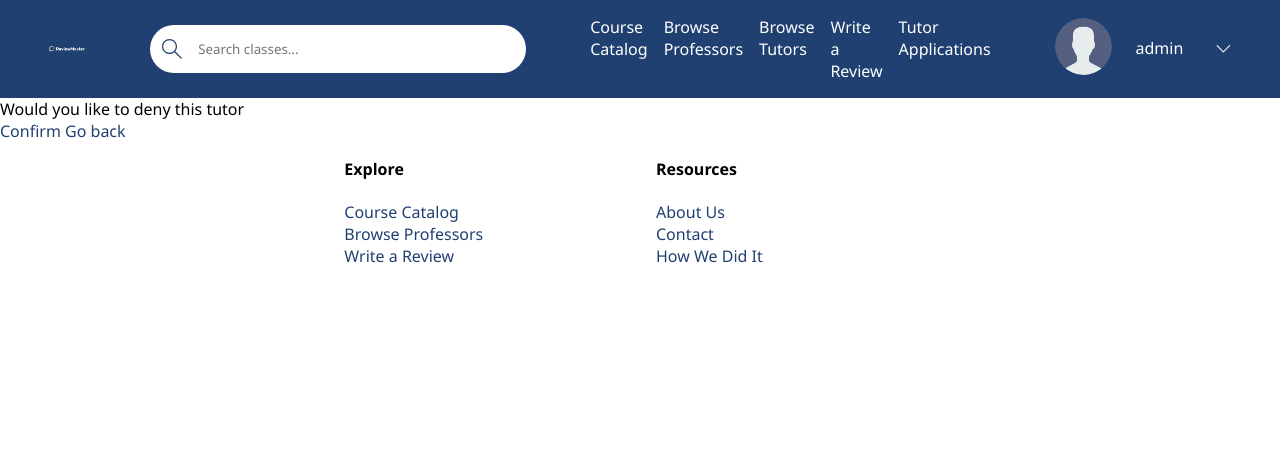
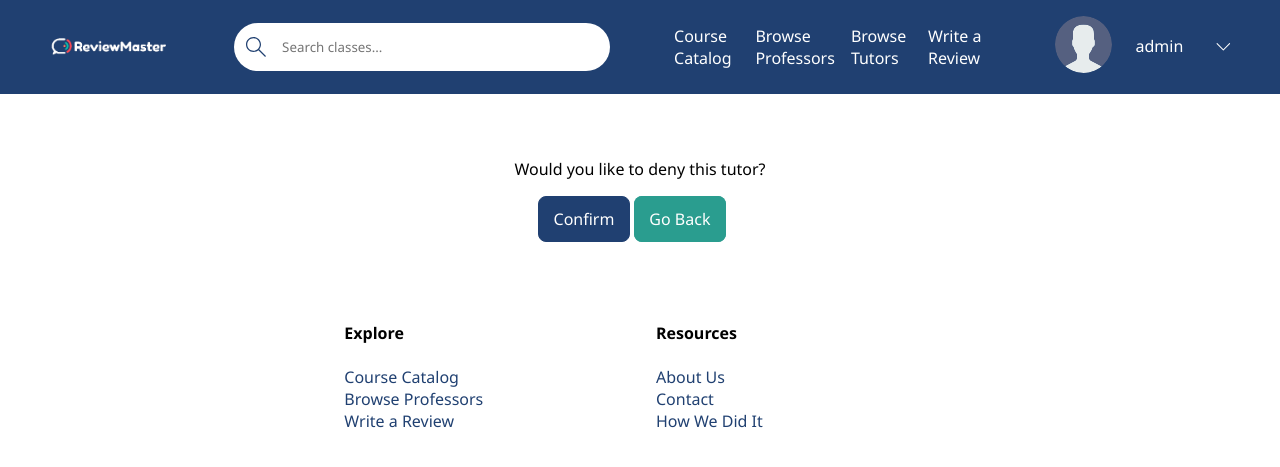
Before and after one commit to alexandernc0043/ITSC-3155-Group3, a Django app: page /update-tutor/2/1/ in a window 1280 px wide. Shown: the top 467 px of the page. Run offline with Django 5.2, Linux system fonts and the light colour scheme; a user stored in the database is signed in; data comes from the database, SQL or seed files in the repository; both versions use the stored data as it was after the commit.

Commit message:
Update styles

```diff
--- a/Final Project Code/ReviewMaster/base/models.py
+++ b/Final Project Code/ReviewMaster/base/models.py
@@ -72,6 +72,7 @@ class Course(models.Model):
 
     class Meta:
         ordering = ['department', 'number']  # Order by department, number, and section number.
+        unique_together = ('department', 'number', 'section_number')
 
     def __str__(self):
         return f'{self.department}-{self.number}'  # Calling will return DEPT-####
--- a/Final Project Code/ReviewMaster/base/templates/base/tutor/accept_deny_tutor.html
+++ b/Final Project Code/ReviewMaster/base/templates/base/tutor/accept_deny_tutor.html
@@ -1,5 +1,14 @@
-{% extends 'main.html' %}{% load static %}{% block content %}
-    <p>Would you like to {% if accept == 'accept' %}accept{% else %}deny{% endif %} this tutor</p>
-    <a href="">Confirm</a>
-    <a href="{% url 'tutor_apps' %}">Go back</a>
+{% extends 'main.html' %}
+{% load static %}
+{% block content %}
+<main>
+    <form action="" method="post" class="form box">
+        {% csrf_token %}
+        <p>Would you like to {% if accept %}accept{% else %}deny{% endif %} this tutor?</p>
+        <div class="action-buttons">
+            <button class="primary-button" type="submit">Confirm</button>
+            <a class="secondary-button" href="{{ request.META.HTTP_REFERER }}">Go Back</a>
+        </div>
+    </form>
+</main>
 {% endblock content %}
--- a/Final Project Code/ReviewMaster/base/urls.py
+++ b/Final Project Code/ReviewMaster/base/urls.py
@@ -33,7 +33,7 @@ urlpatterns = [
     path('flag/<int:pk>', flag_review, name='flag'),
     path('flagged/<int:pk>', flagged, name='flagged'),
     path('tutor-applications/', tutor_applications, name="tutor_apps"),
-    path('update-tutor/<int:pk>/<str:accept>/', update_tutor, name='update_tutor')
+    path('update-tutor/<int:pk>/<str:action>/', update_tutor, name='update_tutor')
 
    # path('review/<str:pk>/', review, name='review')
 ]
--- a/Final Project Code/ReviewMaster/base/views/views_courses.py
+++ b/Final Project Code/ReviewMaster/base/views/views_courses.py
@@ -4,11 +4,8 @@ from django.contrib import messages
 from django.shortcuts import render, redirect
 
 def update_course(request, pk, action):
-    split = pk.split('-')
-    dept = split[0]
-    course_number = split[1]
     # filters courses to only get ones the user is in
-    course = Course.objects.filter(department__name=dept, number=course_number).get()
+    course = Course.objects.get(id=pk)
     session_data = request.session.get('referer', {}) # Gets referal page if exists
 
     if request.method == 'POST':
--- a/Final Project Code/ReviewMaster/base/views/views_tutor.py
+++ b/Final Project Code/ReviewMaster/base/views/views_tutor.py
@@ -16,10 +16,10 @@ def tutor_applications(request):
     }
     return render(request, 'base/tutor/tutor_applications.html', context)
 
-def update_tutor(request, pk, accept):
+def update_tutor(request, pk, action):
     tutor = Tutor.objects.get(id=pk)
     context = {
         'tutor': tutor,
-        'accept': accept
+        'accept': action == 'accept'
     }
     return render(request, 'base/tutor/accept_deny_tutor.html', context)
--- a/Final Project Code/ReviewMaster/static/styles/styles.css
+++ b/Final Project Code/ReviewMaster/static/styles/styles.css
@@ -801,6 +801,7 @@ table td {
   text-align: left;
   vertical-align: bottom;
   border-bottom: 2px solid var(--light-grey);
+  vertical-align: middle;
 }
 
 /*==============================
--- a/Final Project Code/ReviewMaster/templates/navbar.html
+++ b/Final Project Code/ReviewMaster/templates/navbar.html
@@ -21,9 +21,6 @@
       {% if request.user.is_authenticated %}
         <li><a href="{% url 'review' %}">Write a Review</a></li>
       {% endif %}
-    {% if request.user.is_superuser %}
-    	<li><a href="{% url 'tutor_apps' %}">Tutor Applications</a></li>
-    {% endif %}
     </ul>
     <nav class="header__menu">
       <!-- Logged In -->
@@ -55,6 +52,17 @@
           </svg>
           Edit profile
         </a>
+        {% if request.user.is_superuser %}
+          <a href="{% url 'tutor_apps' %}" class="dropdown-link">
+            <svg xmlns="http://www.w3.org/2000/svg" width="32" height="32" viewBox="0 0 22 24">
+              <g>
+                <path fill="none" d="M0 0h24v24H0z"/>
+                <path d="M12 14v2a6 6 0 0 0-6 6H4a8 8 0 0 1 8-8zm0-1c-3.315 0-6-2.685-6-6s2.685-6 6-6 6 2.685 6 6-2.685 6-6 6zm0-2c2.21 0 4-1.79 4-4s-1.79-4-4-4-4 1.79-4 4 1.79 4 4 4zm2.595 7.812a3.51 3.51 0 0 1 0-1.623l-.992-.573 1-1.732.992.573A3.496 3.496 0 0 1 17 14.645V13.5h2v1.145c.532.158 1.012.44 1.405.812l.992-.573 1 1.732-.992.573a3.51 3.51 0 0 1 0 1.622l.992.573-1 1.732-.992-.573a3.496 3.496 0 0 1-1.405.812V22.5h-2v-1.145a3.496 3.496 0 0 1-1.405-.812l-.992.573-1-1.732.992-.572zM18 19.5a1.5 1.5 0 1 0 0-3 1.5 1.5 0 0 0 0 3z"/>
+              </g>
+            </svg>
+            Tutor Applications
+          </a>
+        {% endif %}
         <a href="{% url 'logout' %}" class="dropdown-link">
           <svg version="1.1" xmlns="http://www.w3.org/2000/svg" width="32" height="32" viewBox="0 0 32 32">
             <title>sign-out</title>
```
Also changed, not shown: Final Project Code/ReviewMaster/db.sqlite3.
